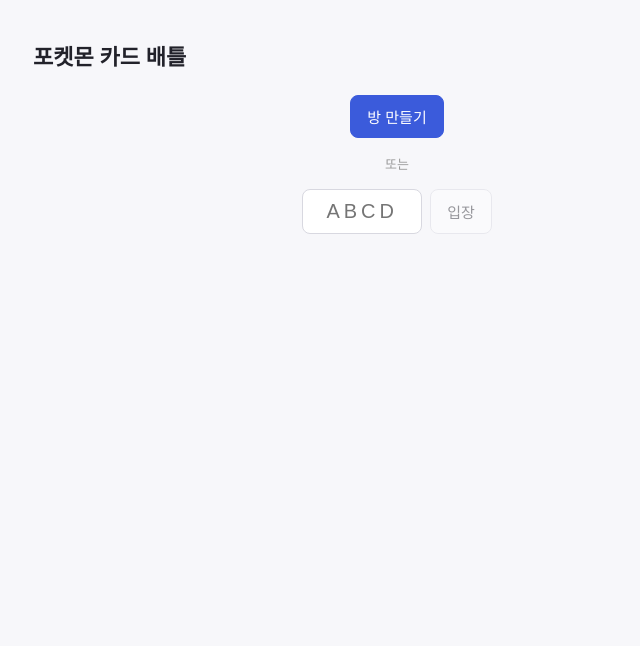
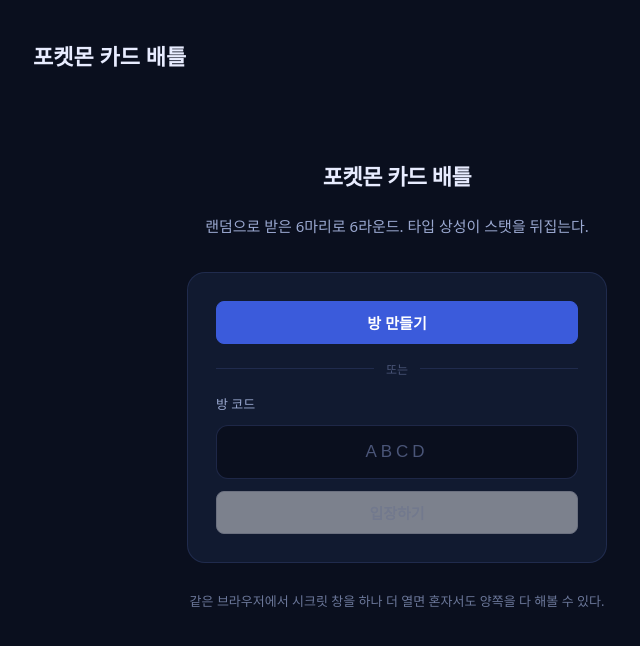
Before and after one commit to m2nwo079/pokemon-battle, a React app in the folder frontend/: page / in a window 1280 px wide. Shown: the top 646 px of the page, without its empty margins (243-883 px from the left). Built offline with nearby package versions, Linux system fonts and the light colour scheme; no server answers; the HTML template or start-up script is replaced by a standard one.

Commit message:
Change lobby style

```diff
--- a/frontend/src/screens/Lobby.jsx
+++ b/frontend/src/screens/Lobby.jsx
@@ -3,35 +3,54 @@
 export default function Lobby({ state, createRoom, joinRoom }) {
     const [code, setCode] = useState("");
 
-    console.log("Lobby 렌더됨, phase =", state.phase);
-
     if (state.phase === "waiting") {
         return (
             <div className="lobby">
-                <p>방 코드</p>
-                <strong className="room-code">{state.roomCode}</strong>
-                <p className="hint">상대에게 알려 주고 기다리세요</p>
+                <h1 className="lobby-title">포켓몬 카드 배틀</h1>
+                <div className="lobby-card waiting">
+                    <p className="field-label">방 코드</p>
+                    <strong className="room-code">{state.roomCode}</strong>
+                    <p className="hint">상대에게 알려 주고 기다리세요</p>
+                </div>
             </div>
         );
     }
 
     return (
         <div className="lobby">
-            <button className="primary" onClick={createRoom}>방 만들기</button>
+            <h1 className="lobby-title">포켓몬 카드 배틀</h1>
+            <p className="lobby-sub">
+                랜덤으로 받은 6마리로 6라운드. 타입 상성이 스탯을 뒤집는다.
+            </p>
 
-            <div className="divider">또는</div>
+            <div className="lobby-card">
+                <button className="primary block" onClick={createRoom}>
+                    방 만들기
+                </button>
 
-            <div className="join">
+                <div className="divider"><span>또는</span></div>
+
+                <label className="field-label" htmlFor="code">방 코드</label>
                 <input
+                    id="code"
+                    className="field"
                     value={code}
                     onChange={(e) => setCode(e.target.value.toUpperCase())}
                     placeholder="ABCD"
                     maxLength={4}
                 />
-                <button onClick={() => joinRoom(code)} disabled={code.length !== 4}>
-                    입장
+                <button
+                    className="block"
+                    onClick={() => joinRoom(code)}
+                    disabled={code.length !== 4}
+                >
+                    입장하기
                 </button>
             </div>
+
+            <p className="lobby-foot">
+                같은 브라우저에서 시크릿 창을 하나 더 열면 혼자서도 양쪽을 다 해볼 수 있다.
+            </p>
         </div>
     );
 }
--- a/frontend/src/styles.css
+++ b/frontend/src/styles.css
@@ -28,16 +28,75 @@
 .error { color: crimson; }
 
 
-.lobby { display: flex; flex-direction: column; align-items: center; gap: 16px; }
-.room-code { font-size: 44px; letter-spacing: 10px; }
-.hint { color: #777; font-size: 14px; }
-.divider { color: #999; font-size: 13px; }
-.join { display: flex; gap: 8px; }
-.join input {
-    width: 120px; padding: 10px; font-size: 20px;
-    text-align: center; letter-spacing: 4px;
-    border: 1px solid var(--line); border-radius: 8px;
+body {
+    margin: 0;
+    background: #0a0f1e;
+    color: #e8ecff;
+    font-family: system-ui, -apple-system, sans-serif;
 }
+
+.lobby {
+    display: flex; flex-direction: column; align-items: center;
+    padding-top: 64px; text-align: center;
+}
+
+.lobby-title {
+    font-size: 40px; font-weight: 800; margin: 0 0 12px;
+    letter-spacing: -.5px;
+}
+.lobby-sub { color: #9aa8d0; font-size: 15px; margin: 0 0 36px; }
+.lobby-foot { color: #6b7799; font-size: 13px; margin-top: 28px; }
+
+.lobby-card {
+    width: 100%; max-width: 420px;
+    display: flex; flex-direction: column; gap: 12px;
+    padding: 28px;
+    background: #111a30;
+    border: 1px solid rgba(120,150,255,.14);
+    border-radius: 18px;
+    text-align: left;
+}
+.lobby-card.waiting { align-items: center; text-align: center; }
+
+.field-label { font-size: 13px; color: #9aa8d0; margin: 0; }
+
+.field {
+    width: 100%; padding: 16px;
+    font-size: 17px; letter-spacing: 4px; text-align: center;
+    background: #0a0f1e; color: #e8ecff;
+    border: 1px solid rgba(120,150,255,.18);
+    border-radius: 12px;
+}
+.field::placeholder { color: #4a5578; }
+.field:focus { outline: none; border-color: #5b7cff; }
+
+.room-code {
+    font-size: 48px; letter-spacing: 12px; margin: 8px 0;
+}
+.hint { color: #6b7799; font-size: 13px; margin: 0; }
+
+.divider {
+    display: flex; align-items: center; gap: 12px;
+    color: #4a5578; font-size: 12px; margin: 4px 0;
+}
+.divider::before, .divider::after {
+    content: ""; flex: 1; height: 1px;
+    background: rgba(120,150,255,.14);
+}
+
+button {
+    padding: 14px 18px; font-size: 15px; font-weight: 600; cursor: pointer;
+    background: #1a2440; color: #e8ecff;
+    border: 1px solid rgba(120,150,255,.18);
+    border-radius: 12px;
+    transition: border-color .15s, background .15s;
+}
+button:hover:not(:disabled) { border-color: #5b7cff; }
+button:disabled { opacity: .4; cursor: default; }
+
+.block { width: 100%; }
+.primary { background: #5b7cff; border-color: #5b7cff; color: #fff; }
+.primary:hover:not(:disabled) { background: #6d8aff; }
 
 button {
     padding: 10px 16px; font-size: 15px; cursor: pointer;
```
